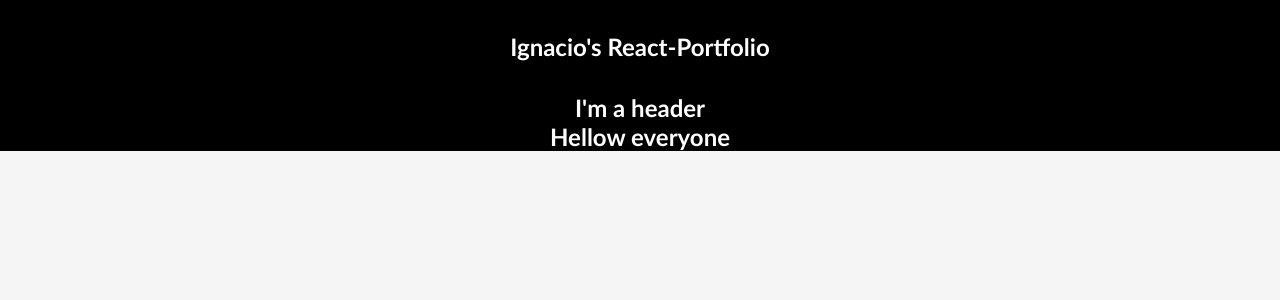
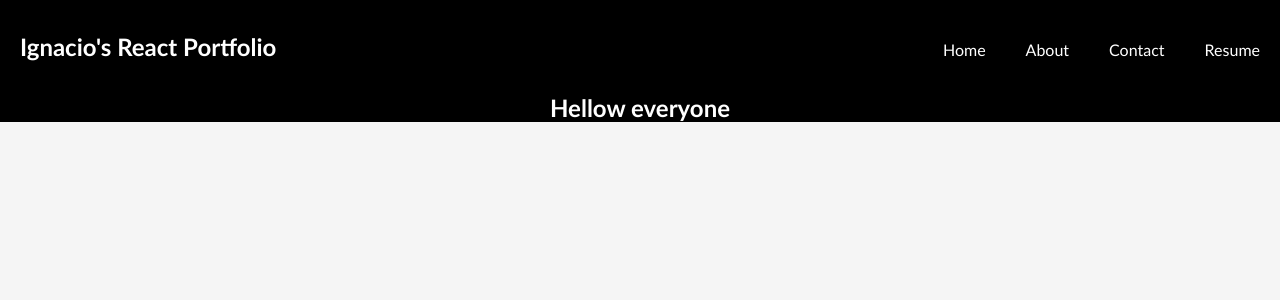
Before and after one commit to imIgnacio/react-portfolio, a React (Create React App) app: page / in a window 1280 px wide. Shown: the top 300 px of the page. Built offline with nearby package versions, Linux system fonts and the light colour scheme.

Commit message:
header done

```diff
--- a/src/App.css
+++ b/src/App.css
@@ -4,6 +4,7 @@
   padding: 0;
   font-family: 'Trebuchet MS', 'Lucida Sans Unicode', 'Lucida Grande',
     'Lucida Sans', Arial, sans-serif;
+  color: white;
 }
 
 body {
@@ -22,8 +23,16 @@ h1 {
   margin: 32px 0;
   color: #fff;
   font-size: 24px;
+  margin-left: 20px;
 }
 
 h2 {
   color: white;
 }
+
+.header {
+  display: flex;
+  flex-direction: row;
+  justify-content:space-between;
+  align-items:baseline;
+}
--- a/src/components/Header.js
+++ b/src/components/Header.js
@@ -1,8 +1,12 @@
-import React, { useState } from 'react';
+import Navigation from "./Navigation";
 
-function Bucket() {
+function Header() {
 
-  return <h2>I'm a header</h2>;
+  return <div className="header">
+    <h1 className="name">Ignacio's React Portfolio</h1
+    ><Navigation/>
+    </div>
+
 }
 
-export default Bucket;
+export default Header;
--- /dev/null
+++ b/src/components/Navigation.js
@@ -0,0 +1,27 @@
+const styles = {
+    ul: {
+        listStyleType: 'none',
+        margin: '0',
+        padding: '0',
+        display: 'flex',
+        justifyContent: 'center',
+    },
+    li: {
+        margin: '0 20px',
+    },
+    a: {
+        textDecoration: 'none',
+    }
+
+}
+
+function Navigation() {
+    return <ul style={styles.ul}>
+        <li style={styles.li}><a style={styles.a} href="#">Home</a></li>
+        <li style={styles.li}><a style={styles.a} href="#">About</a></li>
+        <li style={styles.li}><a style={styles.a} href="#">Contact</a></li>
+        <li style={styles.li}><a style={styles.a} href="#">Resume</a></li>
+    </ul>
+}
+
+export default Navigation;
--- a/src/components/Portfolio.js
+++ b/src/components/Portfolio.js
@@ -6,7 +6,6 @@ function Portfolio() {
 
   return (
     <div>
-      <h1>Ignacio's React-Portfolio</h1>
       <Header/>
 
       <Footer/>
```
Also changed, not shown: 2 other files (tests, documents, lock files or other folders).
